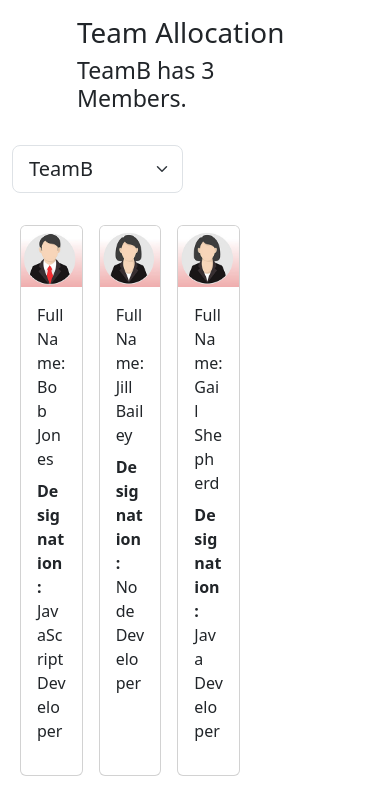
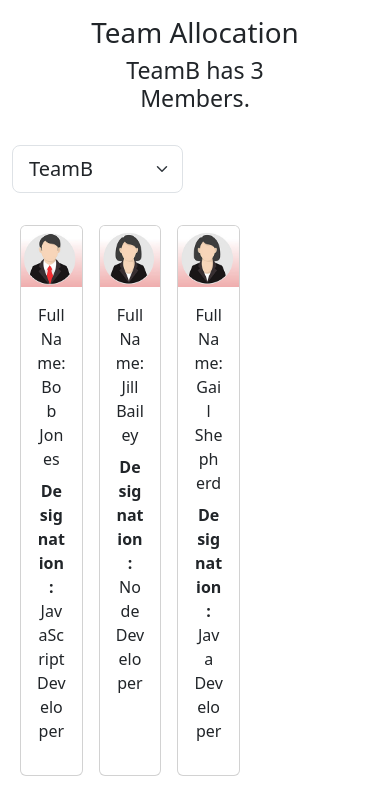
Before and after one commit to ghost-man01/employeeApp, a React (Create React App) app: page / in a window 390 px wide. Shown: the top 787 px of the page. Built offline with nearby package versions, Linux system fonts and the light colour scheme.

Commit message:
Adding responsive card css

```diff
--- a/src/Employees.jsx
+++ b/src/Employees.jsx
@@ -8,7 +8,7 @@ const Employees = ({ employees, selectedTeam, handleEmployeeCardClick, handleTea
         <main className='container'>
             {/* Team DropDown */}
 
-            <div className="row justify-content-ceter mt-3 mb-4">
+            <div className="row justify-content-ceter mt-4 mb-3">
                 <div className="col-6" value="TeamB">
                     <select className='form-select form-select-lg' value={selectedTeam} onChange={handleTeamSelectionChange}>
                         <option value="TeamA">TeamA</option>
@@ -21,7 +21,7 @@ const Employees = ({ employees, selectedTeam, handleEmployeeCardClick, handleTea
 
             {/* Emplyee Cards */}
 
-            <div className="row justify-content-ceter mt-3 mb-4">
+            <div className="row justify-content-ceter mt-4 mb-3">
                 <div className="col-8">
                     <div className='card-collection'>
                         {
--- a/src/index.css
+++ b/src/index.css
@@ -22,3 +22,12 @@ code {
 .standout {
   box-shadow: rgba(0, 0, 0, 0.16) 0px 1px 4px, rgb(51, 51, 51) 0px 0px 0px 3px;
 }
+
+h1,
+h2,
+h3,
+h4,
+h5,
+p {
+  text-align: center;
+}
```
